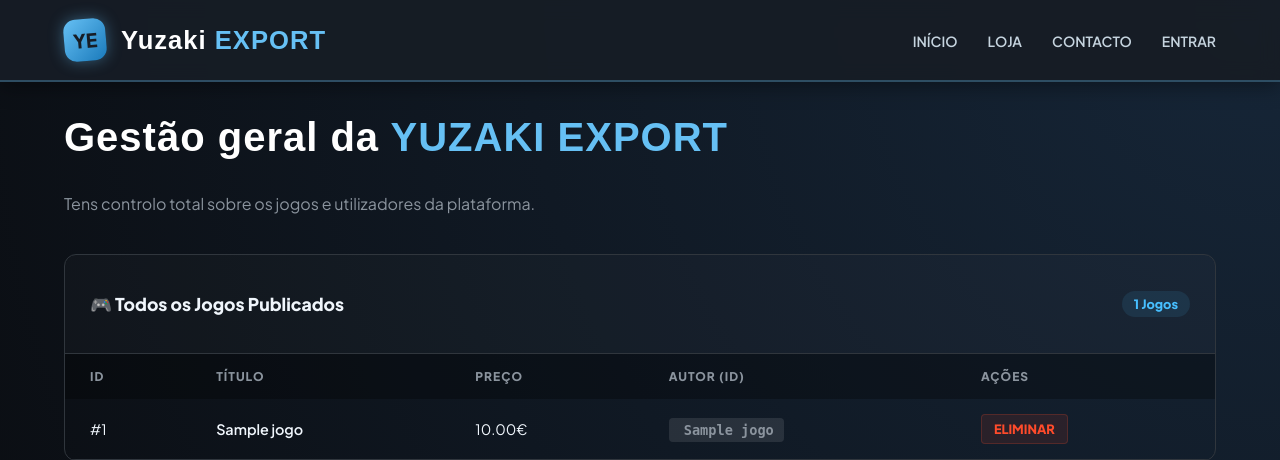
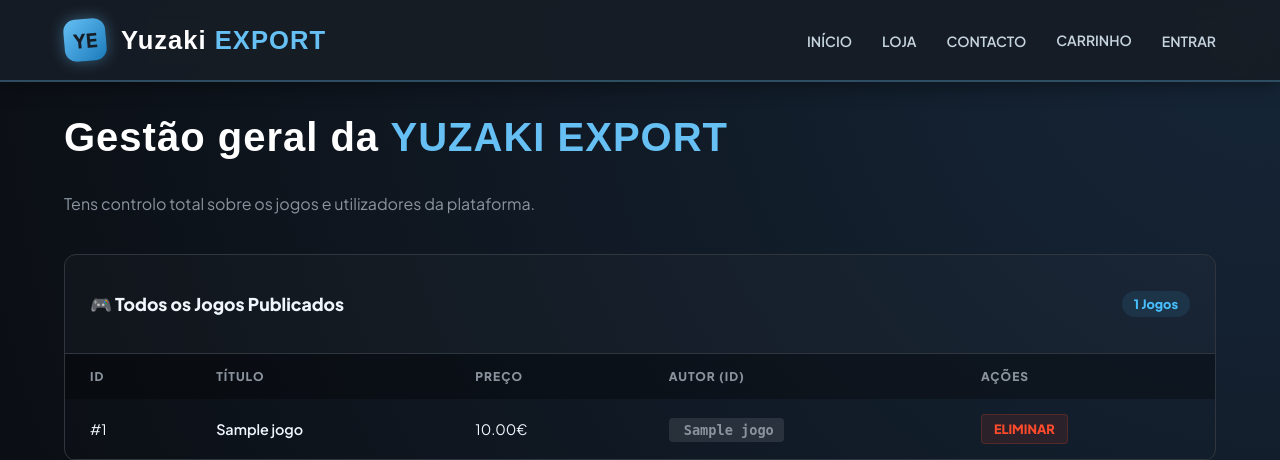
Before and after one commit to legalyuzakiexport-debug/Yuzaki-Export-Web, a Flask app: template templates/admin.html in a window 1280 px wide. Shown: the top 460 px of the page. Run offline with Flask 3, Linux system fonts and the light colour scheme; the template is opened without the code that fills it: most values are stand-ins (such as "Sample title", 1, 10 or a date in 2020).

```diff
--- a/templates/admin.html
+++ b/templates/admin.html
@@ -24,6 +24,10 @@
         <li><a href="{{ url_for('Index') }}">Início</a></li>
         <li><a href="{{ url_for('Loja') }}">Loja</a></li>
         <li><a href="{{ url_for('Contacto') }}">Contacto</a></li>
+        <a href="{{ url_for('VerCarrinho') }}">
+            <i class="fas fa-shopping-cart"></i> Carrinho
+            {% if session.get('carrinho') %}<span class="cart-count">{{ session['carrinho']|length }}</span>{% endif %}
+        </a>
 
         {% if session.get('user_id') %}
             <li class="dropdown">
@@ -34,11 +38,6 @@
                     <p class="dropdown-label">Minha Conta</p>
                     <a href="{{ url_for('Biblioteca') }}"><i class="fas fa-book"></i> Biblioteca</a>
                     <a href="{{ url_for('Perfil') }}"><i class="fas fa-user-cog"></i> Perfil</a>
-                    <a href="{{ url_for('VerCarrinho') }}">
-                        <i class="fas fa-shopping-cart"></i> Carrinho
-                        {% if session.get('carrinho') %}<span class="cart-count">{{ session['carrinho']|length }}</span>{% endif %}
-                    </a>
-
                     {% if session.get('user_email') == ADMIN_EMAIL %}
                         <div class="divider"></div>
                         <p class="dropdown-label" style="color: #ff4b2b;">Admin</p>
```
